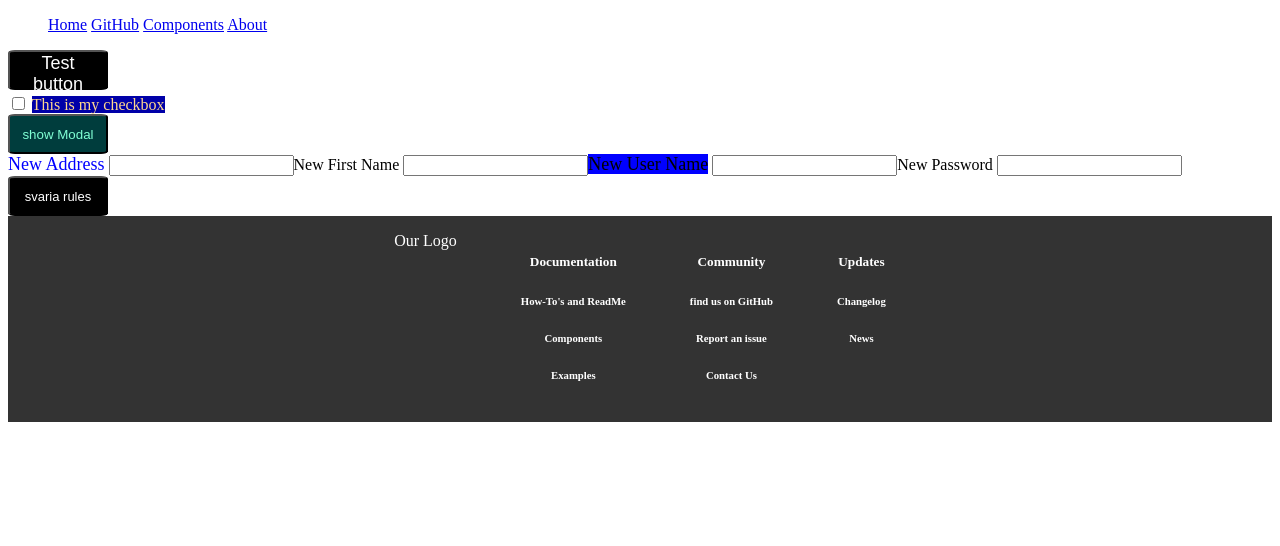
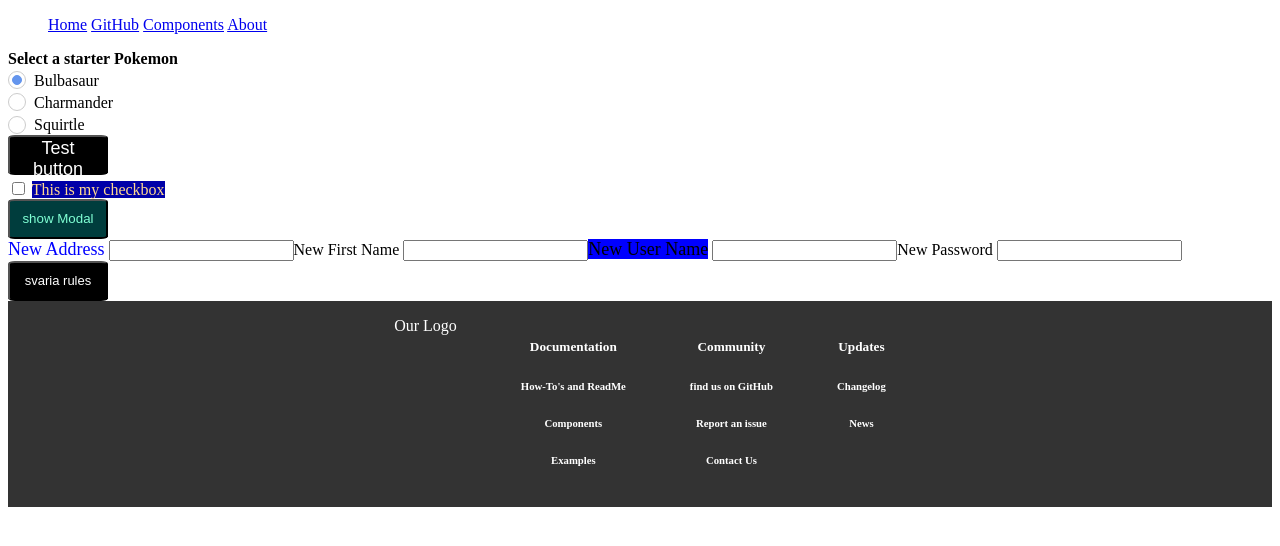
Before and after one commit to oslabs-beta/SvARIA, a SvelteKit app: page /testPage in a window 1280 px wide. Shown: the top 546 px of the page. Built offline with nearby package versions, Linux system fonts and the light colour scheme.

Commit message:
messing with radio buttons

```diff
--- a/src/lib/Button.svelte
+++ b/src/lib/Button.svelte
@@ -2,7 +2,7 @@
     import { ariaLabelcheck, colorContrastCheck } from './ARIAchecks.js'
     export let content = 'Hi'
     export let ariaLabel;
-    export let id
+    export let id = '';
     export let style = ''
     export let className = 'button'
     export let type =''
@@ -19,4 +19,4 @@
         }
     </style>
 
-    <button use:ariaLabelcheck={2} use:colorContrastCheck id={id} aria-label={ariaLabel} class={className} on:click {style} {type}>{content}</button>
+    <button use:ariaLabelcheck={2} use:colorContrastCheck {id} aria-label={ariaLabel} class={className} on:click {style} {type}>{content}</button>
--- a/src/lib/Footer.svelte
+++ b/src/lib/Footer.svelte
@@ -28,7 +28,7 @@
     .footer-container ul ul {
       display: block;
     }
-  </style>
+</style>
 
 
 <footer>
--- a/src/lib/Navbar.svelte
+++ b/src/lib/Navbar.svelte
@@ -5,7 +5,7 @@
 <nav>
     <ul class='navbar'>
         <a href="/">Home</a>
-        <a href="gitHub">GitHub</a>
+        <a href="https://github.com/oslabs-beta/SvARIA">GitHub</a>
         <a href="/components">Components</a>
         <a href="/about">About</a>
     </ul>
--- /dev/null
+++ b/src/lib/RadioButton.svelte
@@ -0,0 +1,144 @@
+<script>
+    export let options;
+    export let legend;
+    export let userSelected = options[0].value;
+    export let fontSize = 16;
+    export let flexDirection = 'column'
+
+    const uniqueID = Math.floor(Math.random() * 100)
+
+    const slugify = (str = "") =>
+      str.toLowerCase().replace(/ /g, "-").replace(/\./g, "");
+</script>
+
+    <div role="radiogroup"
+        class="group-container"
+        aria-labelledby={`label-${uniqueID}`}
+        style="font-size:{fontSize}px; flex-direction:{flexDirection}"
+        id={`group-${uniqueID}`}>
+        <div class="legend" id={`label-${uniqueID}`}>{legend}</div>
+    {#each options as { value, label }}
+      <input
+        class="sr-only"
+        type="radio"
+        id={slugify(label)}
+        bind:group={userSelected}
+        value={value} />
+      <label for={slugify(label)}> {label} </label>
+    {/each}
+  </div>
+
+  <style>
+              :root {
+          --accent-color: CornflowerBlue;
+          --gray: #ccc;
+      }
+
+     .group-container {
+        border-radius: 2px;
+        display: flex;
+        flex-direction: row;
+      }
+
+    .legend {
+      font-weight: bold;
+    }
+    label {
+      user-select: none;
+      line-height: 1.2em;
+    }
+
+    .sr-only {
+      position: absolute;
+      clip: rect(1px, 1px, 1px, 1px);
+      padding: 0;
+      border: 0;
+      height: 1px;
+      width: 1px;
+      overflow: hidden;
+    }
+
+    input[type="radio"] {
+      position: absolute;
+    }
+
+    input[type="radio"] + label {
+      display: block;
+      position: relative;
+      text-align: left;
+    }
+
+    input[type="radio"] + label::before {
+        content: "";
+        position: relative;
+        display: inline-block;
+        margin-right: 0.5em;
+        width: 1em;
+        height: 1em;
+        background: transparent;
+        border: 1px solid var(--gray, #ccc);
+        border-radius: 50%;
+        top: 0.2em;
+    }
+
+    input[type="radio"]:checked + label::before {
+      border: 1px solid var(--gray, #ccc);
+      border-radius: 50%;
+    }
+
+    input[type="radio"] + label::after {
+      content: "";
+      position: absolute;
+      display: inline-block;
+      width: 0.5em;
+      height: 0.5em;
+      top: 0.45em;
+      left: 0.25em;
+      background: var(--accent-color, #282828);
+      border: 1px solid var(--accent-color, #282828);
+      border-radius: 50%;
+      transform: scale(0);
+    }
+
+    input[type="radio"]:checked + label::after {
+      opacity: 1;
+      transform: scale(1);
+    }
+
+    input[type="radio"]:focus + label::before {
+      box-shadow: 0 0 0 1px var(--accent-color, #282828);
+      border-radius: 50%;
+    }
+
+    input[type="radio"]:disabled + label {
+      color: darken(var(--gray, #ccc), 10);
+    }
+
+    input[type="radio"]:disabled + label::before {
+      background: var(--gray, #ccc);
+    }
+    /* gravy */
+
+
+    input[type="radio"] + label::before {
+        transition: background 0.3s ease-out;
+    }
+
+    input[type="radio"]:checked + label::before {
+      transition: background 0.3s ease-in;
+    }
+
+    input[type="radio"] + label::after {
+      transition: transform 0.2s ease-out;
+    }
+
+    input[type="radio"]:checked + label::after {
+      transition: transform 0.2s ease-in;
+    }
+
+    input[type="radio"]:focus + label::before {
+      box-shadow: 0 0px 8px var(--accent-color, #282828);
+      border-radius: 50%;
+    }
+
+  </style>
--- a/src/routes/gitHub/+page.svelte
+++ /dev/null
@@ -1 +0,0 @@
-<h3>GitHub</h3>
--- a/src/routes/testPage/+page.svelte
+++ b/src/routes/testPage/+page.svelte
@@ -1,10 +1,25 @@
 <!-- use this page to test out components with URL "/testPage" -->
 
 <script>
+	import RadioButton from '$lib/RadioButton.svelte';
 	import Checkbox from '$lib/input_types/Checkbox.svelte';
 	import Button from '../../lib/Button.svelte';
 	import Modal from '$lib/Modal.svelte';
 	import Form from '$lib/Form.svelte'
+
+	let radioValue;
+
+	const options = [{
+		value: 'green',
+		label: 'Bulbasaur',
+	}, {
+		value: 'red',
+		label: 'Charmander',
+	}, {
+		value: 'blue',
+		label: 'Squirtle',
+	}]
+
 	function handleClick() {
 		console.log('button clicked');
 	}
@@ -30,6 +45,7 @@
 <title>Our testing page</title>
 
 <div class="testDiv">
+	<RadioButton {options} fontSize={16} legend='Select a starter Pokemon' bind:userSelected={radioValue} />
 	<!-- your component goes here -->
 	<Button id='button' ariaLabel="test aria label" on:click={handleClick} content="Test button" />
 	<br />
```
Also changed, not shown: src/routes/+page.svelte (+7 -4 lines).
